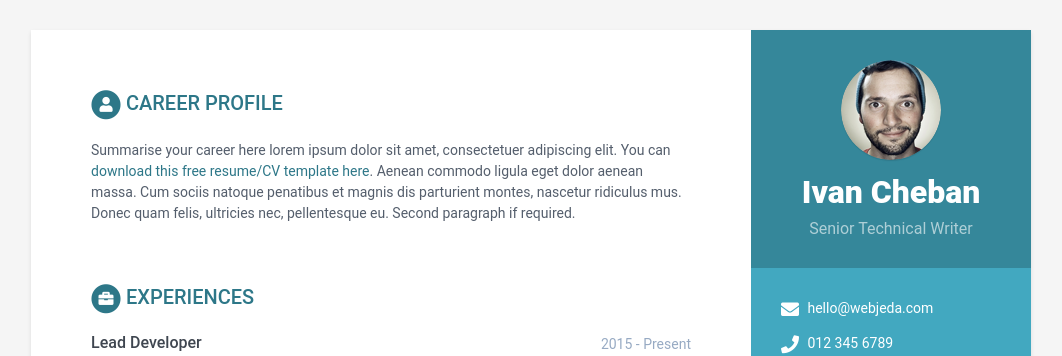
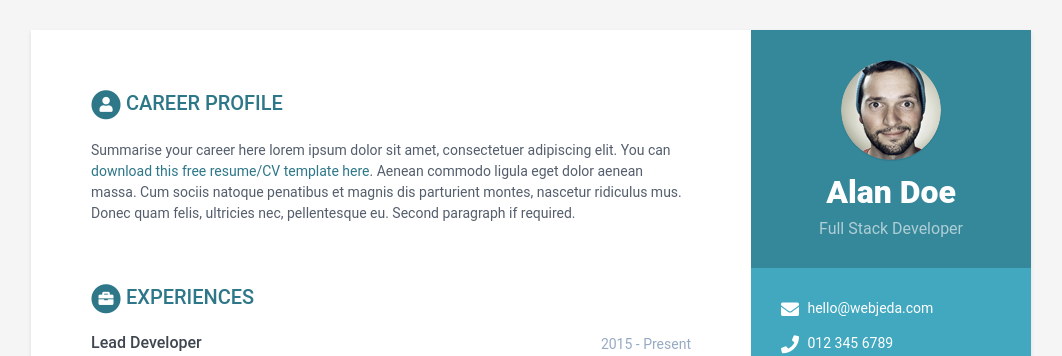
Before and after one commit to ivancheban/online-cv-master, a Jekyll site: the page built from index.html, in a window 1280 px wide. Shown: the top 356 px of the page, without its empty margins (109-1171 px from the left). Built offline with Jekyll 4.4.1, drawn with Linux system fonts in a browser that asks for light colours.

Commit message:
changed the name to default

```diff
--- a/_data/data.yml
+++ b/_data/data.yml
@@ -7,8 +7,8 @@ sidebar:
     education: True # set to False if you want education in main section instead of in sidebar
 
     # Profile information
-    name: Ivan Cheban
-    tagline: Senior Technical Writer
+    name: Alan Doe
+    tagline: Full Stack Developer
     avatar: profile.png  #place a 100x100 picture inside /assets/images/ folder and provide the name of the file below
 
     # Sidebar links
```
